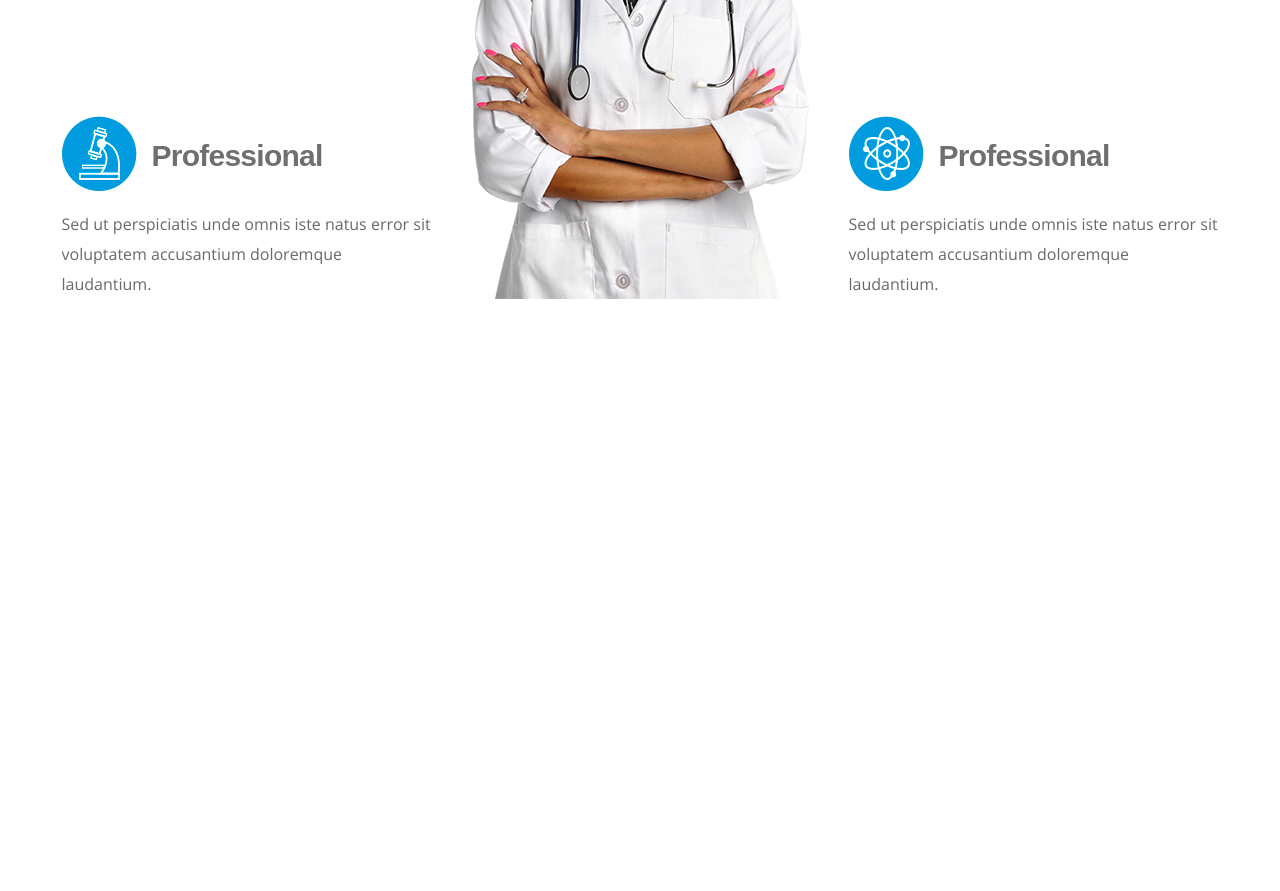
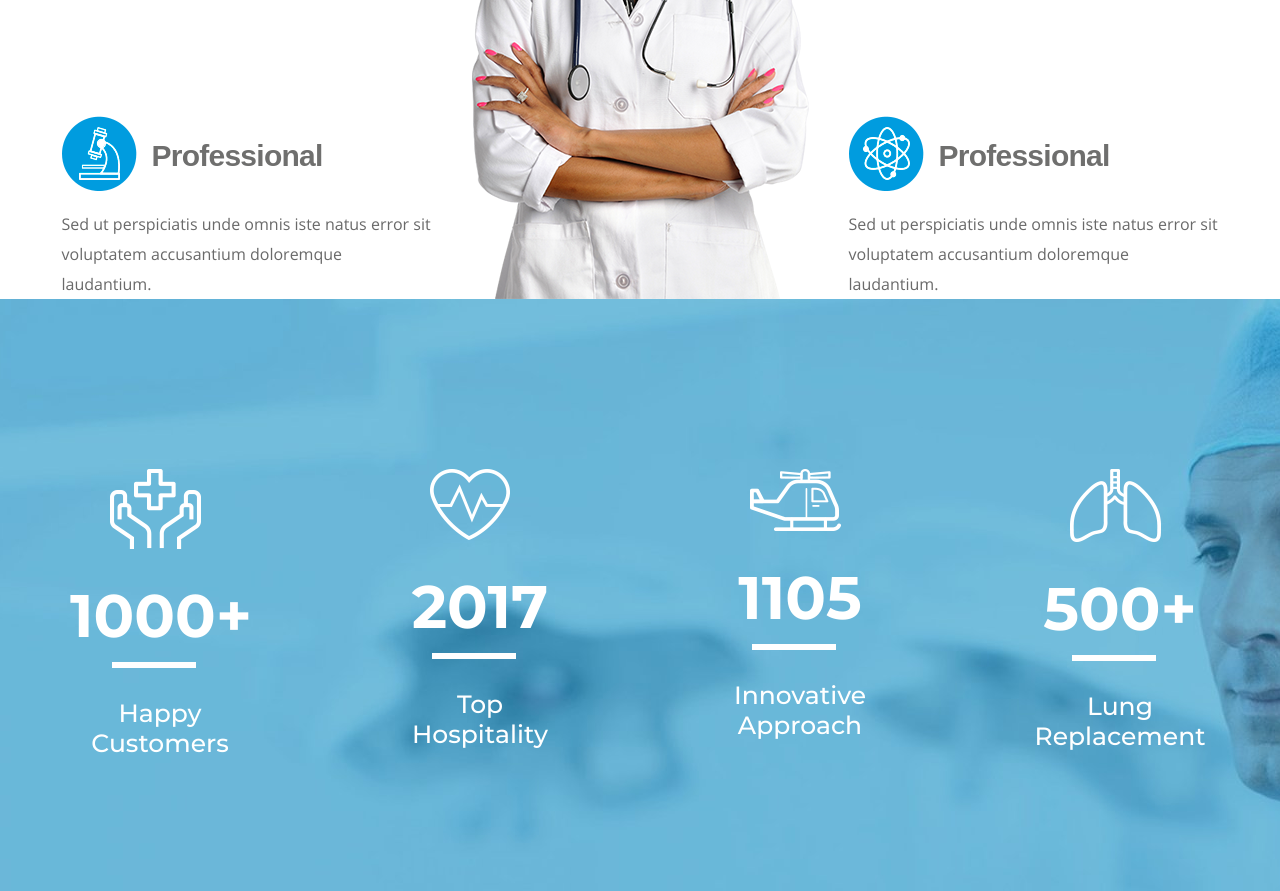
Before and after one commit to Amidamaru1385/Git1site, a plain HTML site: page second_template/index.html in a window 1280 px wide. Shown: the part 1727-2618 px from the top of the page. Before the commit the page ends 2031 px from the top, so only its background shows below. Drawn offline with Linux system fonts and the light colour scheme.

Commit message:
Added next block and adpative for it

```diff
--- a/second_template/assetes/css/style.css
+++ b/second_template/assetes/css/style.css
@@ -120,7 +120,7 @@ main {
 
 
 .fa {
-    transition-duration: 0.5s;
+    transition-duration: 1s;
 }
 
 .fa:hover {
@@ -128,7 +128,7 @@ main {
 }
 
 .work-time-text {
-    padding-left: 3px;
+    padding-left: 8px;
     font-size: 15px;
     color: #6a6a6a;
     font-weight: 700;
@@ -479,7 +479,63 @@ main {
 
 
 .stats {
+    background: url("../pics/stats-bg.jpg") no-repeat;
+    height:592px;
     grid-area: stats;
+    background-size: cover;
+    margin:-5px;
+}
+
+.all-stats{
+    display:grid;
+    grid-template-columns: repeat(4, 180px);
+    justify-content: center;
+    padding-top: 170px;
+    column-gap: 140px;
+}
+
+.all-stats-count{
+    font-family: Montserrat-bold;
+    font-size: 60px;
+    color: #ffffff;
+    text-align: center;
+}
+
+.all-stats-text{
+    font-family: Montserrat-medium;
+    font-size: 25px;
+    color: #ffffff;
+    text-align: center;
+}
+
+.stats-pic{
+    padding-left: 40px;
+    padding-bottom: 25px;
+}
+
+.stats-border{
+    padding: 10px 0 25px 42px;
+}
+
+@media screen and (max-width:576px)
+{
+    .stats{
+        height: auto;
+        width: 100%;
+    }
+
+    .all-stats{
+        grid-template-columns: repeat(1,auto);
+        row-gap: 80px;
+    }
+
+    .stats-pic{
+        padding-left: 80px;
+    }
+    .stats-border{
+        padding-left: 88px;
+    }
+
 }
 
 .how-work {
--- a/second_template/index.html
+++ b/second_template/index.html
@@ -134,7 +134,31 @@
                     </div>
                 </div>
             </div>
-            <div class="stats"></div>
+            <div class="stats">
+                <div class="all-stats">
+                    <div class="customers">
+                        <img class="stats-pic" src="assetes/pics/happy-hands.png" alt="hands">
+                        <div class="all-stats-count">1000+</div>
+                        <img class="stats-border" src="assetes/pics/stats-border.jpg" alt="border">
+                        <div class="all-stats-text">Happy Customers</div>
+                    </div>
+                    <div class="hospitality"> <img class="stats-pic" src="assetes/pics/hospitality-heart.png" alt="hands">
+                        <div class="all-stats-count">2017</div>
+                        <img class="stats-border" src="assetes/pics/stats-border.jpg" alt="border">
+                        <div class="all-stats-text">Top Hospitality</div>
+                    </div>
+                    <div class="innovation"> <img class="stats-pic" src="assetes/pics/innovate-heli.png" alt="hands">
+                        <div class="all-stats-count">1105</div>
+                        <img class="stats-border" src="assetes/pics/stats-border.jpg" alt="border">
+                        <div class="all-stats-text">Innovative Approach</div>
+                    </div>
+                    <div class="lung"> <img class="stats-pic" src="assetes/pics/lungs.png" alt="hands">
+                        <div class="all-stats-count">500+</div>
+                        <img class="stats-border" src="assetes/pics/stats-border.jpg" alt="border">
+                        <div class="all-stats-text">Lung Replacement</div>
+                    </div>
+                </div>
+            </div>
             <div class="how-work"></div>
             <div class="gallery"></div>
             <div class="our-team"></div>
```
Also changed, not shown: second_template/assetes/pics/happy-hands.png (added), second_template/assetes/pics/hospitality-heart.png (added), second_template/assetes/pics/innovate-heli.png (added), second_template/assetes/pics/lungs.png (added), second_template/assetes/pics/stats-bg.jpg (added), second_template/assetes/pics/stats-border.jpg (added).
